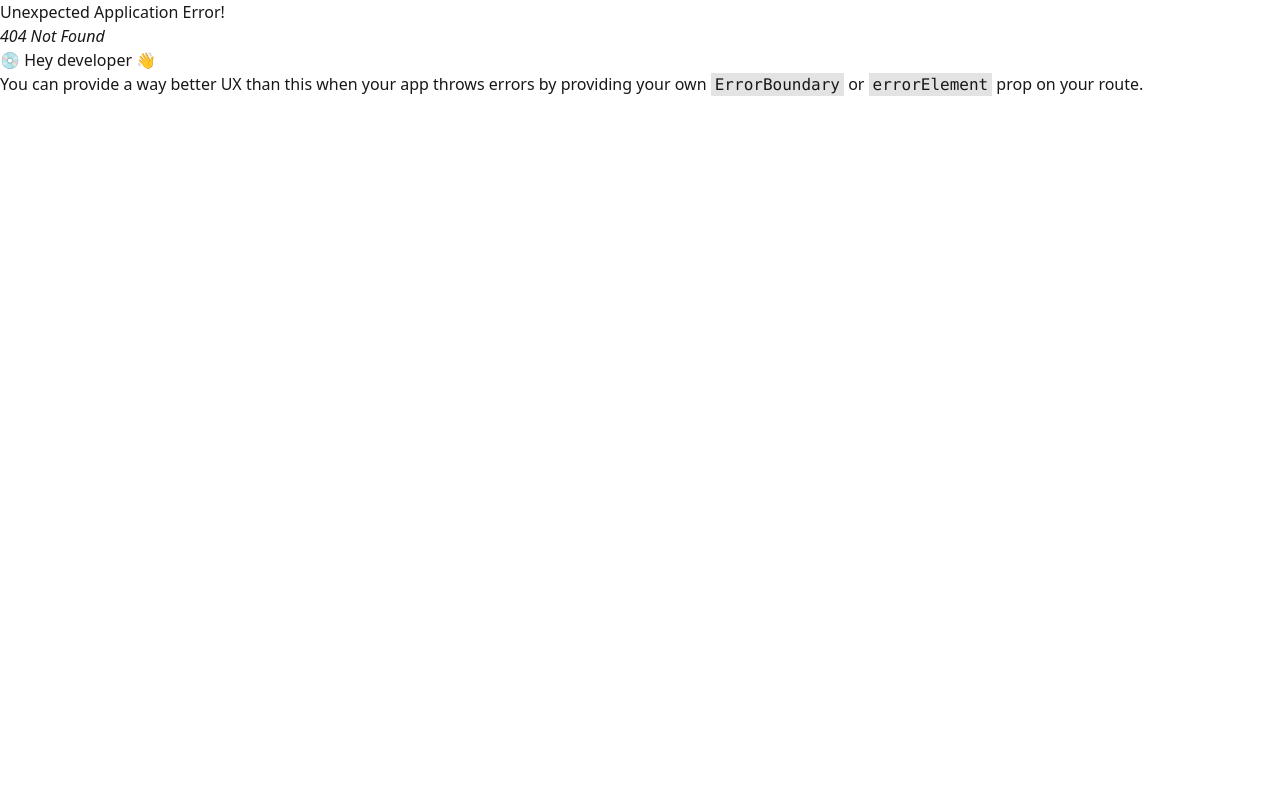
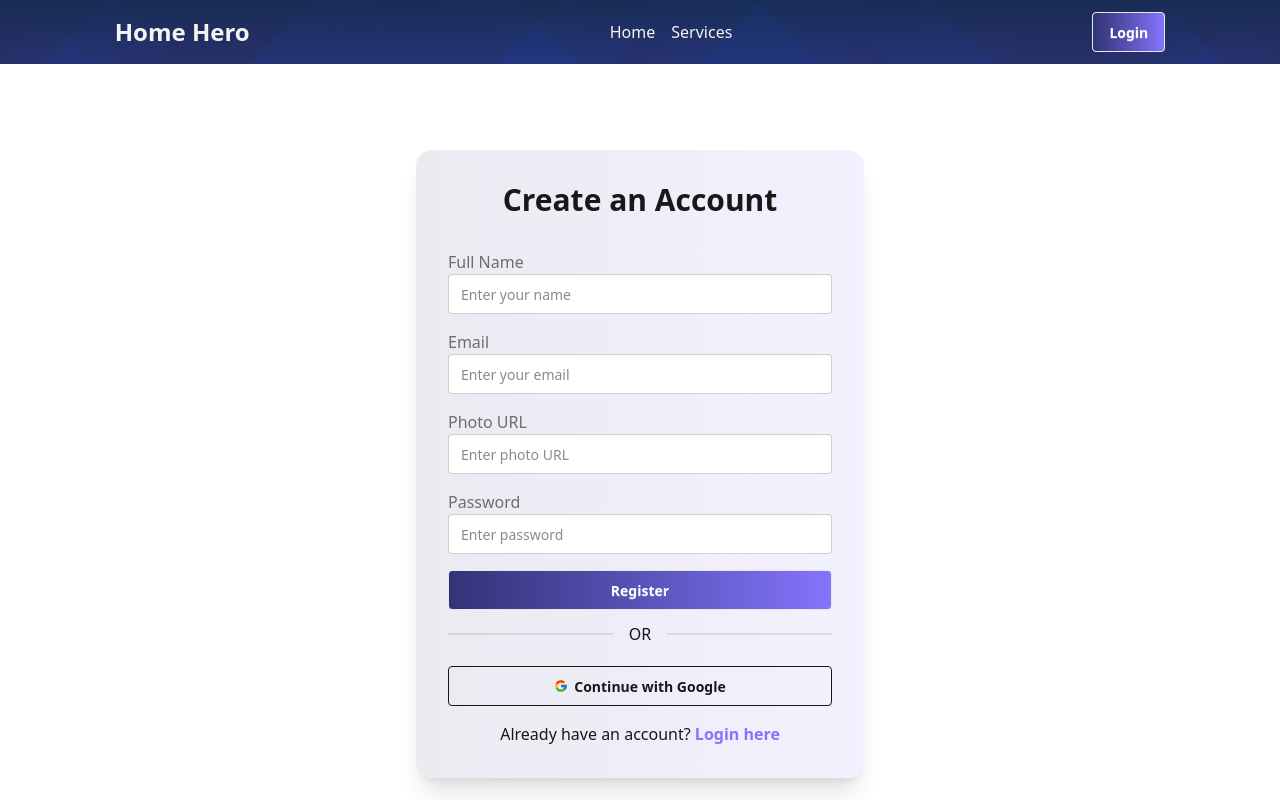
Before and after one commit to Ana-Ammar/home-hero-client, a React (Vite) app: page /register in a window 1280 px wide. Before the commit this address had no page. Shown: the top 800 px of the page. Built offline with nearby package versions, Linux system fonts and the light colour scheme; no server answers.

Commit message:
successfully added register auth system

```diff
--- /dev/null
+++ b/src/AuthProvider/AuthContext.jsx
@@ -0,0 +1,3 @@
+import { createContext } from "react";
+
+export const AuthContext = createContext();
--- /dev/null
+++ b/src/AuthProvider/AuthProvider.jsx
@@ -0,0 +1,73 @@
+import { useEffect, useState } from "react";
+import { AuthContext } from "./AuthContext";
+import {
+  createUserWithEmailAndPassword,
+  GoogleAuthProvider,
+  onAuthStateChanged,
+  sendPasswordResetEmail,
+  signInWithEmailAndPassword,
+  signInWithPopup,
+  signOut,
+  updateProfile,
+} from "firebase/auth";
+import { auth } from "../Firebase/firebase.init";
+
+const googleProvider = new GoogleAuthProvider();
+
+const AuthProvider = ({ children }) => {
+  const [user, setUser] = useState();
+  const [loading, setLoading] = useState(true);
+
+  const createUserWithEmail = (email, password) => {
+    setLoading(true);
+    return createUserWithEmailAndPassword(auth, email, password);
+  };
+
+  const updateUserProfile = (updateData) => {
+    return updateProfile(auth.currentUser, updateData);
+  };
+
+  const loginUser = (email, password) => {
+    setLoading(true);
+    return signInWithEmailAndPassword(auth, email, password);
+  };
+
+  const loginWithGoogle = () => {
+    setLoading(true);
+    return signInWithPopup(auth, googleProvider);
+  };
+
+  const signOutUser = () => {
+    return signOut(auth);
+  };
+
+  const passResetEmail = (email) => {
+    return sendPasswordResetEmail(auth, email);
+  };
+
+  useEffect(() => {
+    const unsubscribe = onAuthStateChanged(auth, (currentUser) => {
+      setUser(currentUser);
+      setLoading(false);
+    });
+    return () => {
+      unsubscribe();
+    };
+  }, []);
+
+  const authInfo = {
+    user,
+    loading,
+    createUserWithEmail,
+    updateUserProfile,
+    loginUser,
+    loginWithGoogle,
+    signOutUser,
+    passResetEmail,
+  };
+  return (
+    <AuthContext.Provider value={authInfo}>{children}</AuthContext.Provider>
+  );
+};
+
+export default AuthProvider;
--- a/src/Components/Navbar.jsx
+++ b/src/Components/Navbar.jsx
@@ -1,16 +1,17 @@
-import { useState } from "react";
+import { useContext } from "react";
 import { Link, NavLink } from "react-router";
+import { AuthContext } from "../AuthProvider/AuthContext";
 
 const Navbar = () => {
-  const [user, setUser] = useState(false);
+  const { user } = useContext(AuthContext);
   const links = (
     <>
       <li className="font-medium">
         <NavLink to="/">Home</NavLink>
       </li>
-     <li className="font-medium">
-         <NavLink to="services">Services</NavLink>
-     </li>
+      <li className="font-medium">
+        <NavLink to="services">Services</NavLink>
+      </li>
     </>
   );
 
@@ -41,8 +42,8 @@ const Navbar = () => {
             <ul
               tabIndex="-1"
               className="menu menu-sm dropdown-content bg-base-100 rounded-box mt-3 w-30 p-2 shadow z-10 space-y-2 text-black"
-             >
-                {links}
+            >
+              {links}
             </ul>
           </div>
 
@@ -52,9 +53,7 @@ const Navbar = () => {
         </div>
 
         <div className="hidden lg:flex">
-          <ul className="px-1 flex gap-4 text-[16px]">
-            {links}
-          </ul>
+          <ul className="px-1 flex gap-4 text-[16px]">{links}</ul>
         </div>
         <div className="">
           {user ? (
@@ -75,9 +74,9 @@ const Navbar = () => {
               >
                 <p className="font-bold text-sm m-1">{user?.displayName}</p>
                 <li>
-                  <Link >My Services</Link>
-                  <Link >Add Service</Link>
-                  <Link >My Bookings</Link>
+                  <Link>My Services</Link>
+                  <Link>Add Service</Link>
+                  <Link>My Bookings</Link>
                   <Link to="/profile">Profile</Link>
                   <button>Sign Out</button>
                 </li>
--- /dev/null
+++ b/src/Pages/Auth/Login.jsx
@@ -0,0 +1,124 @@
+import { useState } from "react";
+import { FcGoogle } from "react-icons/fc";
+import Swal from "sweetalert2";
+import { useNavigate, useLocation, Link } from "react-router";
+
+const Login = () => {
+  const [email, setEmail] = useState("");
+  const [password, setPassword] = useState("");
+  const navigate = useNavigate();
+  const location = useLocation();
+
+
+//   // 🔹 Handle Email/Password Login
+//   const handleLogin = (e) => {
+//     e.preventDefault();
+//     signInWithEmailAndPassword(auth, email, password)
+//       .then(() => {
+//         Swal.fire({
+//           icon: "success",
+//           title: "Login Successful",
+//           text: "Welcome back!",
+//           showConfirmButton: false,
+//           timer: 1500,
+//         });
+//         navigate(from, { replace: true });
+//       })
+//       .catch((error) => {
+//         Swal.fire({
+//           icon: "error",
+//           title: "Login Failed",
+//           text: error.message,
+//         });
+//       });
+//   };
+
+//   // 🔹 Handle Google Login
+//   const handleGoogleLogin = () => {
+//     signInWithPopup(auth, provider)
+//       .then(() => {
+//         Swal.fire({
+//           icon: "success",
+//           title: "Google Login Successful",
+//           text: "Welcome back!",
+//           showConfirmButton: false,
+//           timer: 1500,
+//         });
+//         navigate(from, { replace: true });
+//       })
+//       .catch((error) => {
+//         Swal.fire({
+//           icon: "error",
+//           title: "Google Login Failed",
+//           text: error.message,
+//         });
+//       });
+//   };
+
+  return (
+    <div className="flex justify-center items-center min-h-screen">
+      <div className="w-full max-w-md bg-primary/5 shadow-lg rounded-xl p-8">
+        <h2 className="section-title">User Login</h2>
+
+        {/* 🔸 Login Form */}
+        <form className="space-y-4">
+          {/* Email */}
+          <div>
+            <label className="block text-sm font-semibold mb-1">Email</label>
+            <input
+              type="email"
+              className="input input-bordered w-full "
+              value={email}
+              onChange={(e) => setEmail(e.target.value)}
+              required
+            />
+          </div>
+
+          {/* Password */}
+          <div>
+            <label className="block text-sm font-semibold mb-1">Password</label>
+            <input
+              type="password"
+              className="input input-bordered w-full"
+              value={password}
+              onChange={(e) => setPassword(e.target.value)}
+              required
+            />
+            <div className="text-right mt-1">
+              <a href="#" className="text-sm text-secondary hover:underline">
+                Forgot Password?
+              </a>
+            </div>
+          </div>
+
+          {/* Login Button */}
+          <button type="submit" className="btns w-full!">
+            Login
+          </button>
+        </form>
+
+        <div className="divider">OR</div>
+
+        {/* 🔹 Google Login */}
+        <button
+          className="btn btn-outline w-full flex items-center justify-center gap-2"
+        >
+          <FcGoogle className="text-xl" /> Continue with Google
+        </button>
+
+        {/* 🔸 Register Link */}
+        <p className="text-center text-sm mt-6">
+          New here?{" "}
+          <Link
+            to="/register"
+            className="text-secondary font-medium hover:underline"
+          >
+            Create an account
+          </Link>
+        </p>
+      </div>
+    </div>
+  );
+};
+
+export default Login;
--- /dev/null
+++ b/src/Pages/Auth/Register.jsx
@@ -0,0 +1,141 @@
+import { useContext, useState } from "react";
+import { FcGoogle } from "react-icons/fc";
+import { Link, useNavigate } from "react-router";
+import Swal from "sweetalert2";
+import { AuthContext } from "../../AuthProvider/AuthContext";
+
+const Register = () => {
+  const [error, setError] = useState("");
+  const navigate = useNavigate();
+  const { createUserWithEmail, updateUserProfile, loginWithGoogle } =
+    useContext(AuthContext);
+
+  const handleRegister = (e) => {
+    e.preventDefault();
+    const form = e.target;
+    const displayName = form.name.value;
+    const email = form.email.value;
+    const photoURL = form.photo.value;
+    const password = form.password.value;
+
+    // Password validation
+    // if (password.length < 6) {
+    //   return toast.error("Length must be at least 6 characters");
+    // }
+    // if (!/^(?=.*[a-z])(?=.*[A-Z])/.test(password)) {
+    //   return toast.error("Must have an Uppercase and lowercase");
+    // }
+
+    createUserWithEmail(email, password)
+      .then((res) => {
+        console.log(res.user);
+        updateUserProfile({ displayName, photoURL })
+          .then((res) => {})
+          .catch((err) => {
+            console.log(err.message);
+          });
+        Swal.fire({
+          title: "Welcome!",
+          text: "Account Created Successfully!",
+          icon: "success",
+        });
+      })
+      .catch((err) => console.log(err.message));
+  };
+
+  //   const handleGoogleLogin = () => {
+  //     // Replace with Google Auth logic
+  //     Swal.fire({
+  //       title: "Google Login Successful!",
+  //       icon: "success",
+  //       timer: 2000,
+  //       showConfirmButton: false,
+  //     });
+  //     navigate("/");
+  //   };
+
+  return (
+    <div className="min-h-screen flex items-center justify-center  p-4">
+      <div className="card w-full max-w-md shadow-xl bg-linear-to-r from-primary/10 to-secondary/10 p-8 rounded-2xl">
+        <h2 className="section-title">Create an Account</h2>
+
+        <form className="space-y-4" onSubmit={handleRegister}>
+          <div>
+            <label className="label">
+              <span className="label-text font-medium">Full Name</span>
+            </label>
+            <input
+              type="text"
+              name="name"
+              placeholder="Enter your name"
+              className="input input-bordered w-full"
+              required
+            />
+          </div>
+
+          <div>
+            <label className="label">
+              <span className="label-text font-medium">Email</span>
+            </label>
+            <input
+              type="email"
+              name="email"
+              placeholder="Enter your email"
+              className="input input-bordered w-full"
+              required
+            />
+          </div>
+
+          <div>
+            <label className="label">
+              <span className="label-text font-medium">Photo URL</span>
+            </label>
+            <input
+              type="text"
+              name="photo"
+              placeholder="Enter photo URL"
+              className="input input-bordered w-full"
+            />
+          </div>
+
+          <div>
+            <label className="label">
+              <span className="label-text font-medium">Password</span>
+            </label>
+            <input
+              type="password"
+              name="password"
+              placeholder="Enter password"
+              className="input input-bordered w-full"
+              required
+            />
+            {error && <p className="text-red-500 text-sm mt-2">{error}</p>}
+          </div>
+
+          <button type="submit" className="btns w-full!">
+            Register
+          </button>
+        </form>
+
+        <div className="divider">OR</div>
+
+        <button className="btn btn-outline w-full mt-2">
+          <FcGoogle />
+          Continue with Google
+        </button>
+
+        <p className="text-center mt-4">
+          Already have an account?{" "}
+          <Link
+            to="/login"
+            className="text-secondary font-semibold hover:underline"
+          >
+            Login here
+          </Link>
+        </p>
+      </div>
+    </div>
+  );
+};
+
+export default Register;
--- a/src/index.css
+++ b/src/index.css
@@ -33,7 +33,7 @@ a.active {
 }
 
 .section-title {
-  @apply text-2xl font-bold text-center mb-6
+  @apply text-3xl font-bold text-center mb-8
 }
 
 .section-margin {
```
Also changed, not shown: src/Routes/router.jsx (+10 -0 lines), src/main.jsx (+11 -8 lines), src/AuthProvider/PrivateProvider.jsx (added).
